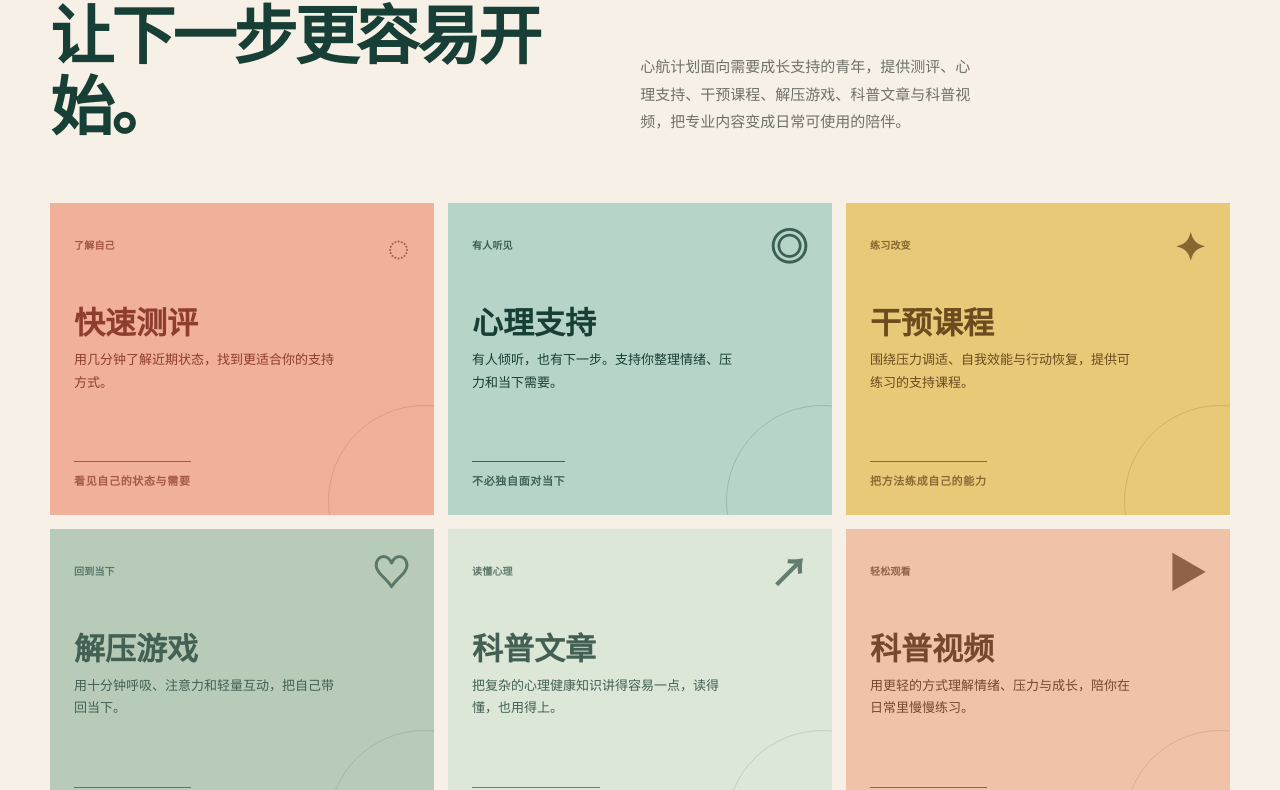
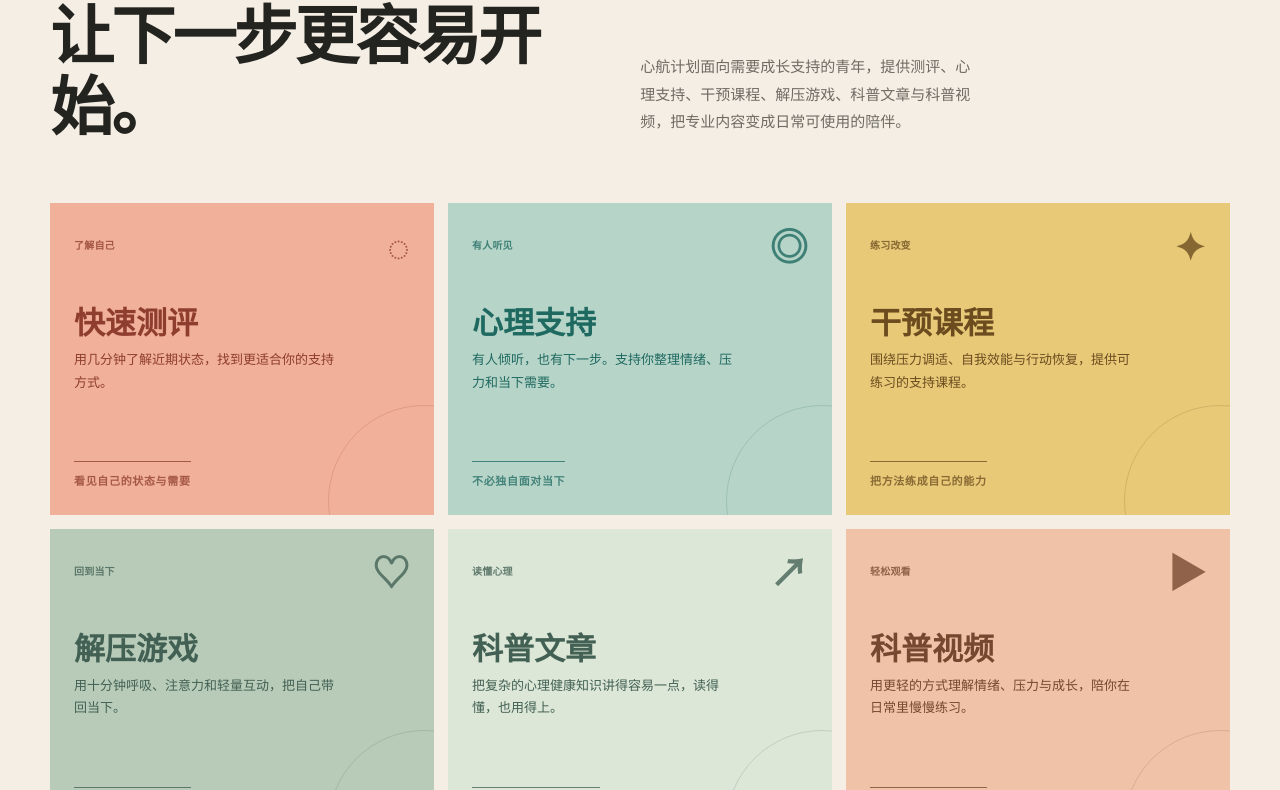
Before and after one commit to daliangzi666/experience-translation-promo, a plain HTML site: page site/index.html in a window 1280 px wide. Shown: the part 2010-2800 px from the top of the page. Drawn offline with Linux system fonts and the light colour scheme.

Commit message:
Refine editorial color system

```diff
--- a/site/index.html
+++ b/site/index.html
@@ -3,7 +3,7 @@
   <head>
     <meta charset="utf-8" />
     <meta name="viewport" content="width=device-width, initial-scale=1" />
-    <meta name="theme-color" content="#F6F0E7" />
+    <meta name="theme-color" content="#F5EEE5" />
     <meta
       name="description"
       content="劳有心获成长局｜心航计划：提供测评、心理支持、干预课程、解压游戏与科普文章视频，让每一次求助都有回应。"
--- a/site/styles.css
+++ b/site/styles.css
@@ -1,16 +1,16 @@
 :root {
-  --paper: #F6F0E7;
-  --paper-deep: #E9E1D6;
-  --ink: #173F35;
-  --muted: #6F7168;
-  --line: rgba(23, 63, 53, .16);
-  --orange: #E76847;
-  --orange-dark: #B94B35;
-  --green: #173F35;
-  --yellow: #D3A23C;
+  --paper: #F5EEE5;
+  --paper-deep: #EADFD2;
+  --ink: #23231F;
+  --muted: #6F6B63;
+  --line: rgba(35, 35, 31, .14);
+  --orange: #CE6847;
+  --orange-dark: #9E4937;
+  --green: #1E6960;
+  --yellow: #F2BC54;
   --sage: #DCE7D8;
-  --white: #FFFCF6;
-  --shadow: 0 24px 60px rgba(23, 63, 53, .12);
+  --white: #FFFAF4;
+  --shadow: 0 24px 60px rgba(65, 42, 24, .12);
   --serif: Georgia, "Noto Serif SC", "Songti SC", serif;
   --sans: "Microsoft YaHei", "Noto Sans SC", "PingFang SC", sans-serif;
 }
@@ -222,7 +222,7 @@ h2 { margin-bottom: 0; font-size: clamp(42px, 5vw, 64px); line-height: 1.1; }
 .service-card { position: relative; min-height: 300px; padding: 24px 24px 22px; overflow: hidden; }
 .service-card::after { content: ""; position: absolute; width: 190px; height: 190px; right: -86px; bottom: -82px; border: 1px solid currentColor; border-radius: 50%; opacity: .18; }
 .service-assess { color: #8F3D2F; background: #F0B09A; }
-.service-support { color: #173F35; background: #B7D4C8; }
+.service-support { color: var(--green); background: #B7D4C8; }
 .service-course { color: #6C4C1F; background: #E7C978; }
 .service-game { color: #426053; background: #B7CBB8; }
 .service-article { color: #426053; background: #DCE7D8; }
@@ -233,7 +233,7 @@ h2 { margin-bottom: 0; font-size: clamp(42px, 5vw, 64px); line-height: 1.1; }
 .service-card p { position: relative; z-index: 1; max-width: 260px; min-height: 92px; margin-bottom: 20px; font-size: 13px; line-height: 1.75; }
 .service-tag { position: relative; z-index: 1; display: inline-block; padding-top: 11px; border-top: 1px solid currentColor; font-size: 11px; font-weight: 800; letter-spacing: .06em; opacity: .76; }
 
-.experience-section { padding: 135px 0 145px; border-top: 1px solid var(--line); background: #EEE7DC; }
+.experience-section { padding: 135px 0 145px; border-top: 1px solid var(--line); background: var(--paper-deep); }
 .experience-heading { max-width: 720px; margin-bottom: 54px; }
 .experience-heading h2 { margin-bottom: 20px; }
 .experience-heading > p:last-child { max-width: 520px; margin: 0; color: var(--muted); font-size: 15px; line-height: 1.85; }
```
